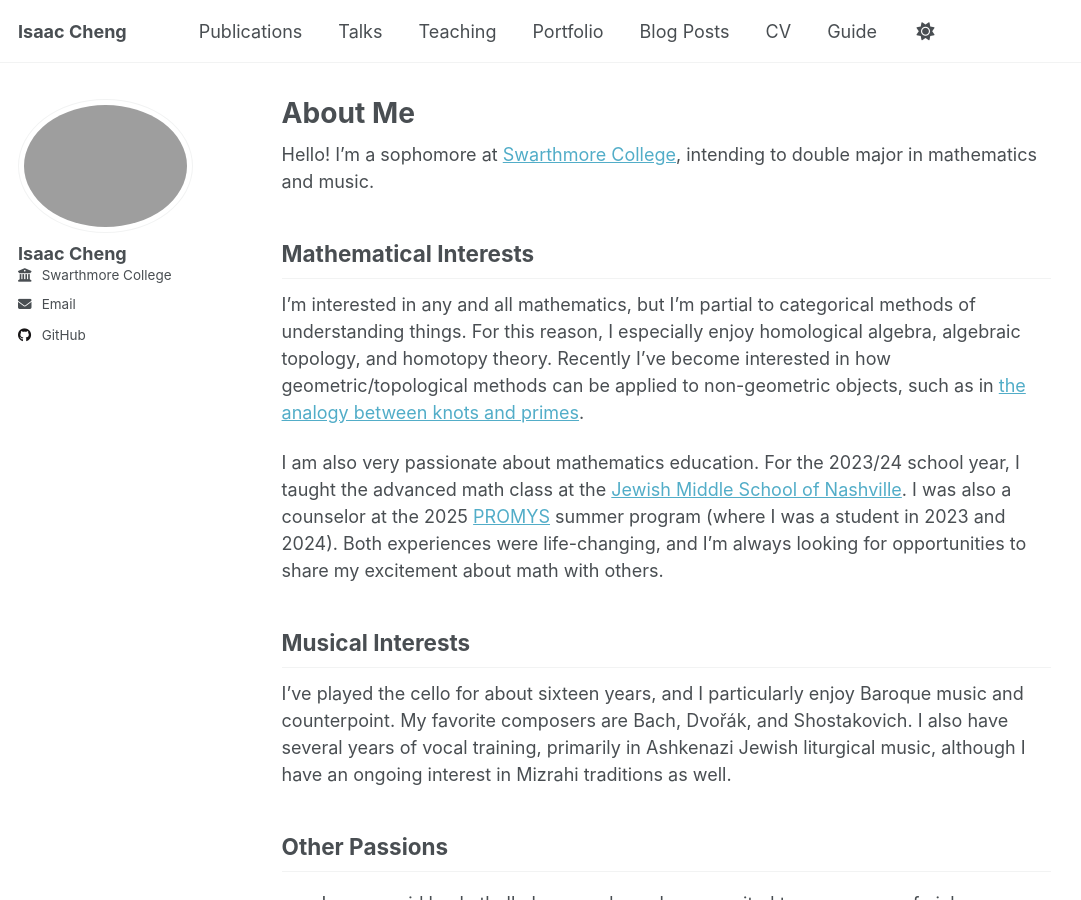
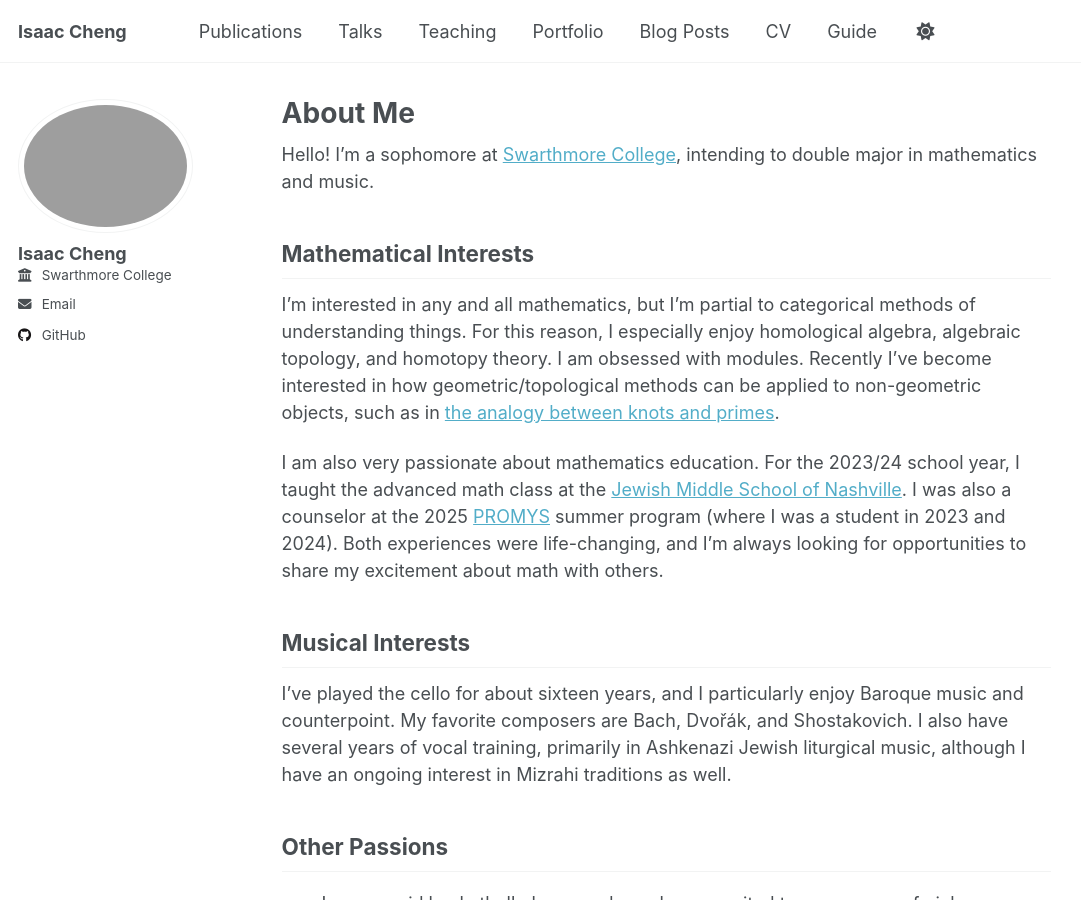
Before and after one commit to casithepython/casithepython.github.io, a Jekyll site: the page built from _pages/about.md, in a window 1280 px wide and 900 px high. Shown: the whole window, without its empty margins (0-1081 px from the left). Built offline with Jekyll 4.4.1, drawn with Linux system fonts in a browser that asks for light colours; a script that is not in the unit is left out.

Commit message:
Update about.md

```diff
--- a/_pages/about.md
+++ b/_pages/about.md
@@ -11,7 +11,7 @@ Hello! I'm a sophomore at [Swarthmore College](https://www.swarthmore.edu/), int
 
 **Mathematical Interests**
 ------
-I'm interested in any and all mathematics, but I'm partial to categorical methods of understanding things. For this reason, I especially enjoy homological algebra, algebraic topology, and homotopy theory. Recently I've become interested in how geometric/topological methods can be applied to non-geometric objects, such as in [the analogy between knots and primes](https://www.julianlyczak.nl/seminar/knots2016-files/knots_and_primes.pdf).
+I'm interested in any and all mathematics, but I'm partial to categorical methods of understanding things. For this reason, I especially enjoy homological algebra, algebraic topology, and homotopy theory. I am obsessed with modules. Recently I've become interested in how geometric/topological methods can be applied to non-geometric objects, such as in [the analogy between knots and primes](https://www.julianlyczak.nl/seminar/knots2016-files/knots_and_primes.pdf).
 
 I am also very passionate about mathematics education. For the 2023/24 school year, I taught the advanced math class at the [Jewish Middle School of Nashville](https://www.jmsnashville.org/). I was also a counselor at the 2025 [PROMYS](https://promys.org/) summer program (where I was a student in 2023 and 2024). Both experiences were life-changing, and I'm always looking for opportunities to share my excitement about math with others.
 
```
